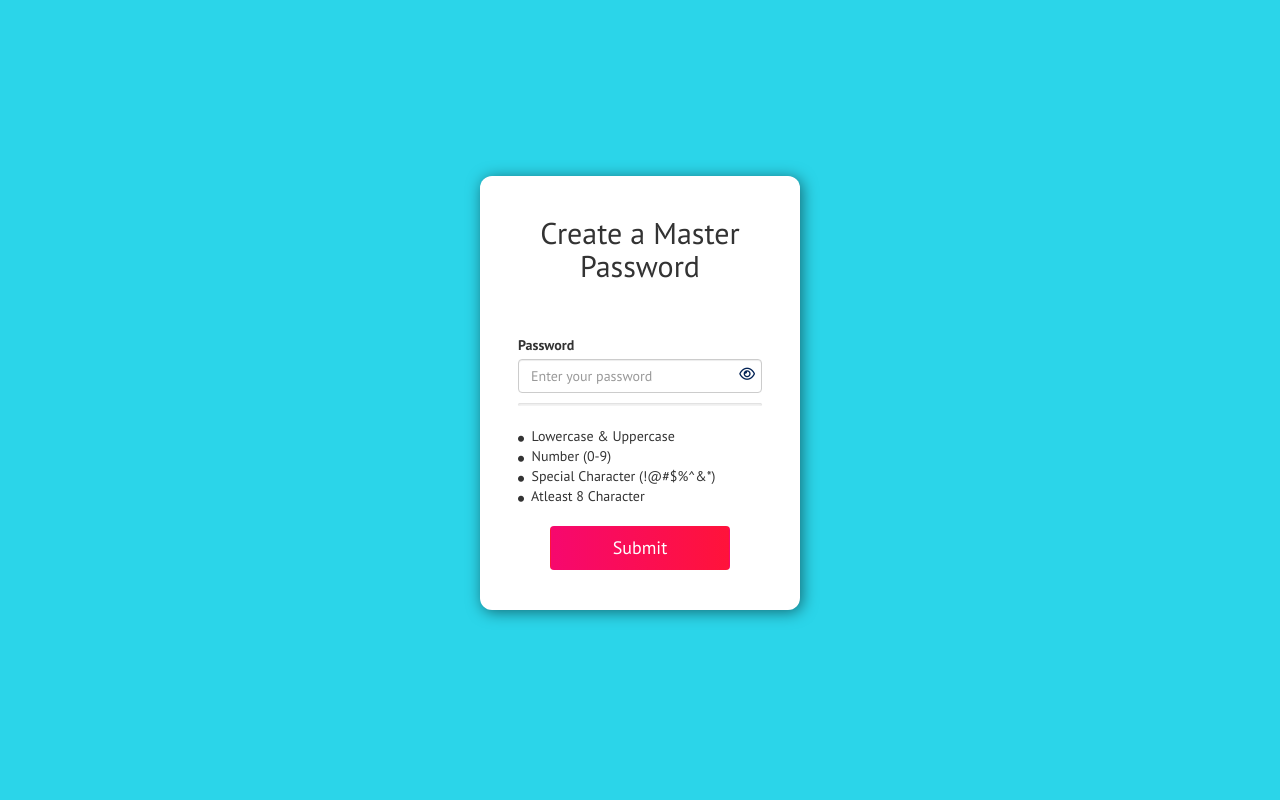
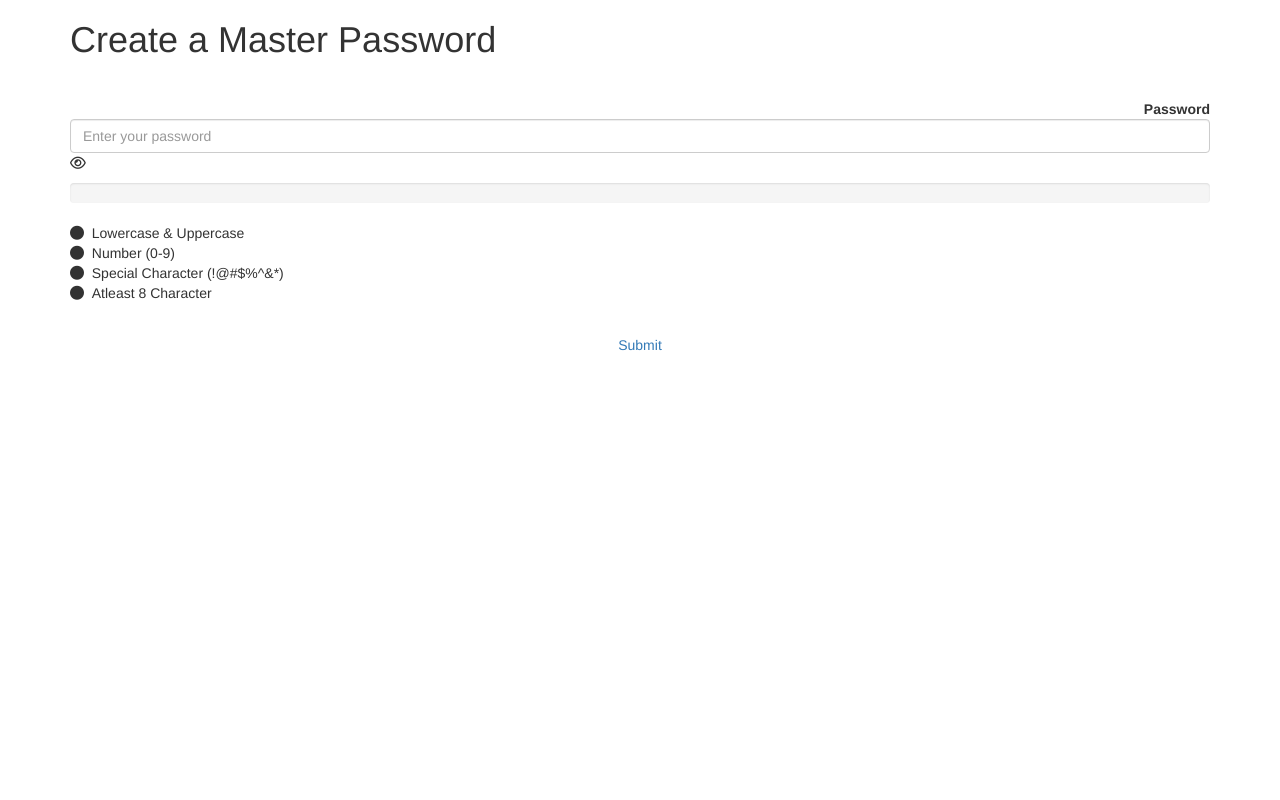
Before and after one commit to WaffleFrostt/300dtd-assessment, a PHP site: template site/views/pages/home.php in a window 1280 px wide. Run offline with PHP 8.4, Linux system fonts and the light colour scheme; the template is opened without the code that fills it, so the values that code supplies are empty; some libraries are stand-ins or nearby versions.

Commit message:
Messing around with passwords

```diff
--- a/site/css/passwordstyles.css
+++ /dev/null
@@ -1,85 +0,0 @@
-@import url('https://fonts.googleapis.com/css2?family=PT+Sans:ital,wght@0,400;0,700;1,400;1,700&display=swap');
-body {
-    font-family: 'PT Sans', sans-serif;
-}
-.container{
-    background-color: #2bd5e9;
-}
-h1{
-    margin: 15px 0 25px;
-    text-align: center;
-    font-size: 30px;
-}
-input{
-    color:#022255 !important;
-}
-input[type=email]:focus,
-input[type=password]:focus,
-input[type=text]:focus{
-    box-shadow: 0 0 5px rgba(246, 8, 110,0.8);
-    border: 1px solid rgba(246, 8, 110,0.8);
-}
-.container{
-    width: 100%;
-    height: 100vh;
-    display: flex;
-    justify-content: center;
-    align-items: center;
-}
-.form-horizontal {
-    width: 320px;
-    background-color: #ffffff;
-    padding: 25px 38px;
-    border-radius: 12px;
-    box-shadow: 2px 2px 15px rgba(0,0,0,0.5);
-}
-.control-label {
-    text-align: left !important;
-    padding-bottom: 4px;
-}
-.progress {
-    height: 3px !important;
-}
-.form-group {
-    margin-bottom: 10px;
-}
-.show-pass{
-    position: absolute;
-    top:5%;
-    right: 8%;
-}
-.progress-bar-danger {
-    background-color: #e90f10;
-}
-.progress-bar-warning{
-    background-color: #ffad00;
-}
-.progress-bar-success{
-    background-color: #02b502;
-}
-.login-btn{
-    width: 180px !important;
-    background-image: linear-gradient(to right, #f6086e , #ff133a) !important;
-    font-size: 18px;
-    color: #fff;
-    margin: 0 auto 5px;
-    padding: 8px 0;
-}
-.login-btn:hover{
-    background-image: linear-gradient(to right, rgba(255, 0, 111, 0.8) , rgba(247, 2, 43, 0.8)) !important;
-    color: #fff !important;
-}
-.fa-eye{
-    color: #022255;
-    cursor: pointer;
-}
-.ex-account p a{
-    color: #f6086e;
-    text-decoration: underline;
-}
-.fa-circle{
-    font-size: 6px;
-}
-.fa-check{
-    color: #02b502;
-}
--- a/site/views/pages/home.php
+++ b/site/views/pages/home.php
@@ -1,22 +1,16 @@
-<!-- <h2>Create a Master Password</h2>
-<br>
-</br>
-<h4>To access notes, please select a master password:</h4>
+<!DOCTYPE html>
+<html lang="en" >
+<head>
+  <meta charset="UTF-8">
+  <title>CodePen - Password strength checker</title>
+  <link rel="stylesheet" href="https://cdnjs.cloudflare.com/ajax/libs/twitter-bootstrap/3.3.7/css/bootstrap.min.css"> <!-- <link rel="stylesheet" href="./css/style.css"> -->
 
-<form action="/notes" method="post">
-    <input type="password" name="password" id="password" required>
-
-    <div id="password-strength" hx-get="/password-strength" hx-trigger="input">
-        <div id="password-strength-bar" style="width: 0%"></div>
-    </div>
-    <button type="submit">Submit</button>
- -->
-
- <head>
-  <link rel="stylesheet" href="https://cdnjs.cloudflare.com/ajax/libs/twitter-bootstrap/3.3.7/css/bootstrap.min.css">
-<link rel="stylesheet" href="passwordstyles.css">
+</head>
+<body>
+<!-- partial:index.partial.html -->
+<head>
+<!--     <link rel="stylesheet" href="https://cdnjs.cloudflare.com/ajax/libs/twitter-bootstrap/3.3.7/css/bootstrap.min.css"> -->
     <script src="https://kit.fontawesome.com/1c2c2462bf.js" crossorigin="anonymous"></script>
-    <script src="password.js"></script>
 </head>
 
 <body>
@@ -97,3 +91,8 @@
     </div>
 <!--     <script src="main.js"></script> -->
 </body>
+<!-- partial -->
+  <script  src="./js/script.js"></script>
+
+</body>
+</html>
```
Also changed, not shown: site/css/style.css (added, +104 -0 lines), site/views/components/password-strength.php (+0 -8 lines), site/js/script.js (renamed from site/js/password.js).
